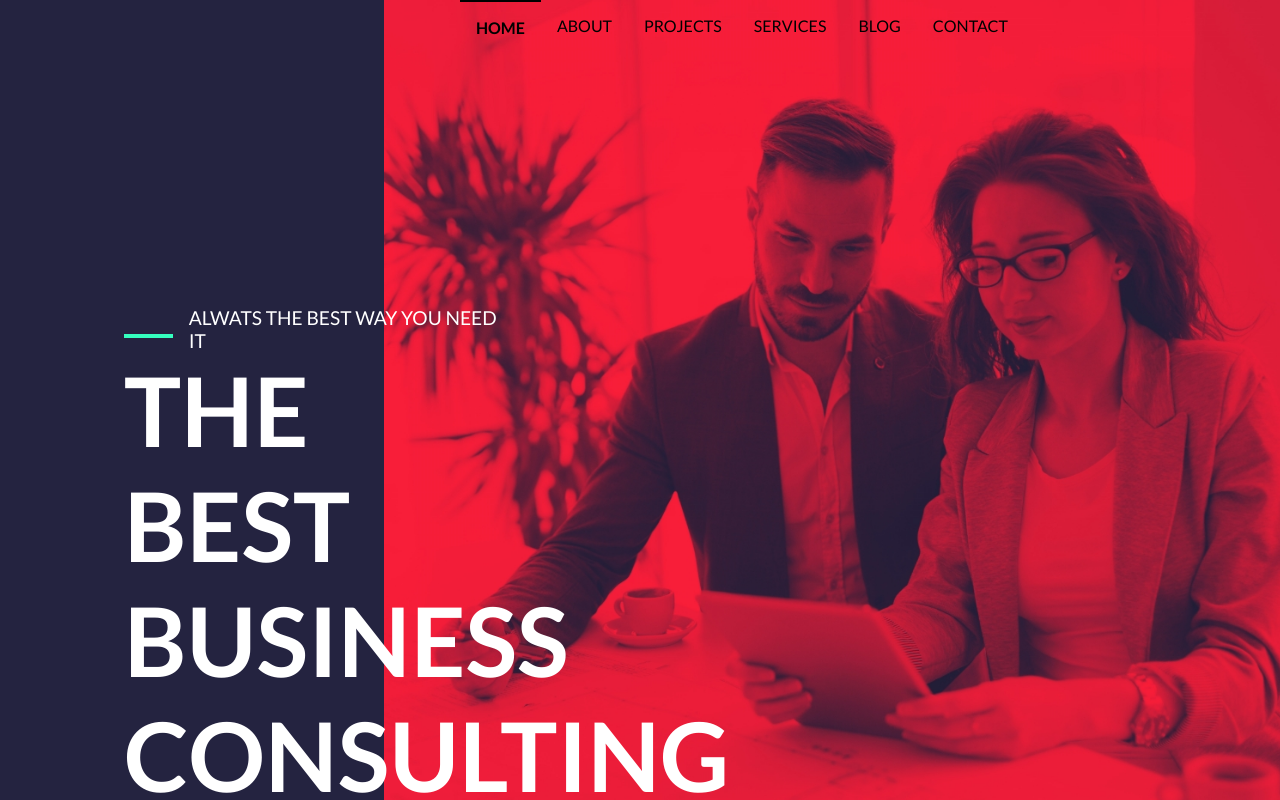
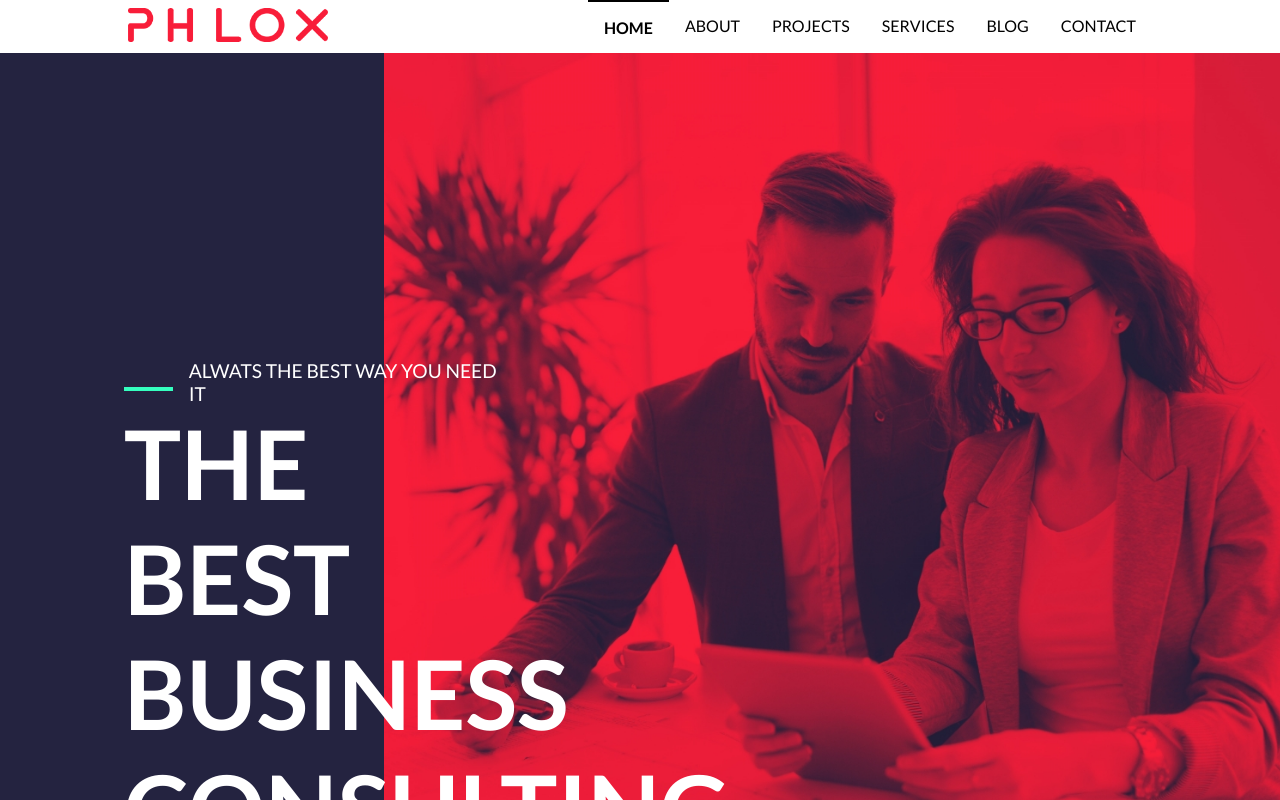
Before and after one commit to AlessioNapoletano/proj-html-vuejs, a Vue app: page / in a window 1280 px wide. Shown: the top 800 px of the page. Built offline with nearby package versions, Linux system fonts and the light colour scheme.

Commit message:
fix navbar

```diff
--- a/src/components/HeaderNavbar.vue
+++ b/src/components/HeaderNavbar.vue
@@ -58,9 +58,7 @@ export default {
 
 
 <style lang="scss" scoped>
-.container {
-    position: absolute;
-}
+.container {}
 
 img {
     margin-top: .5rem;
```
